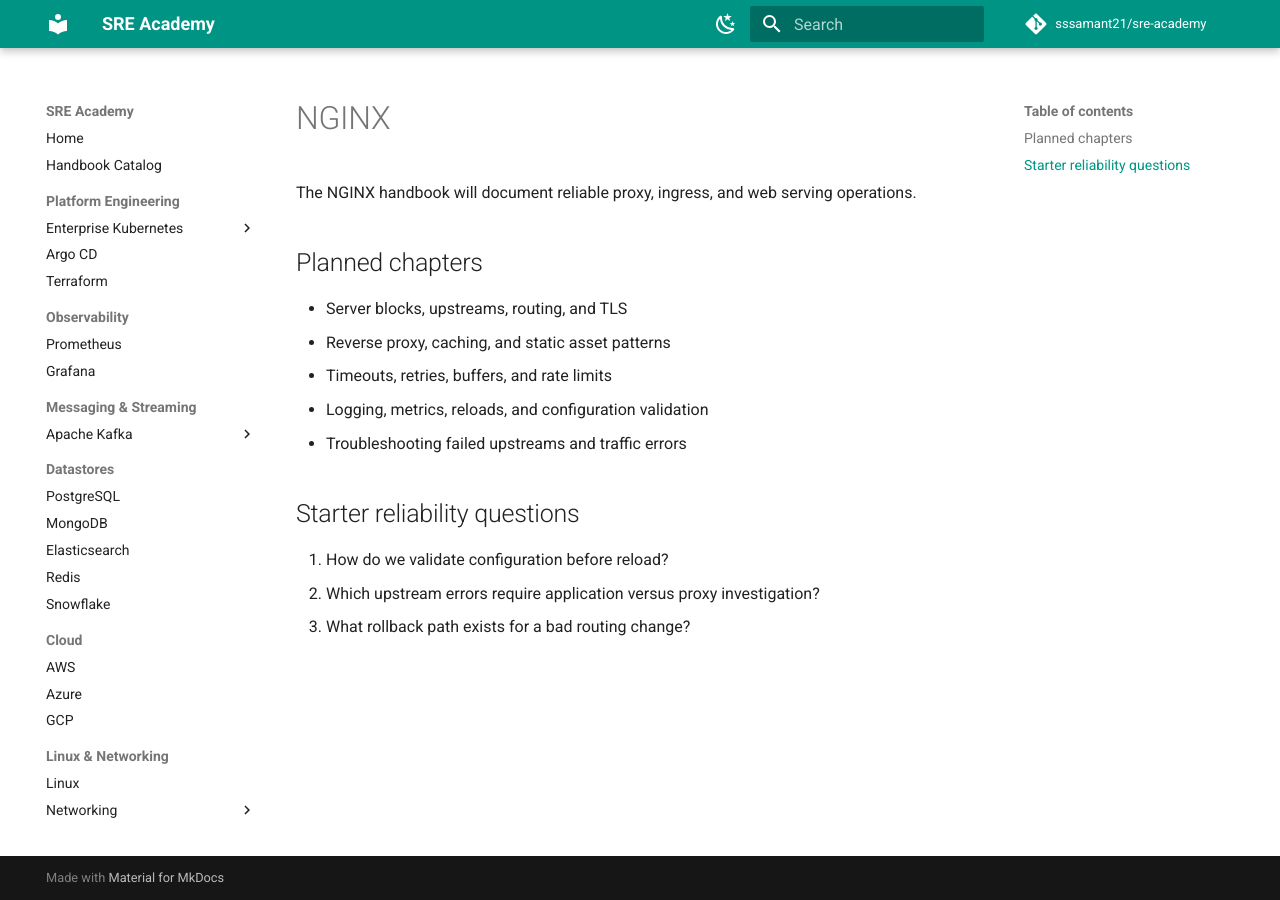
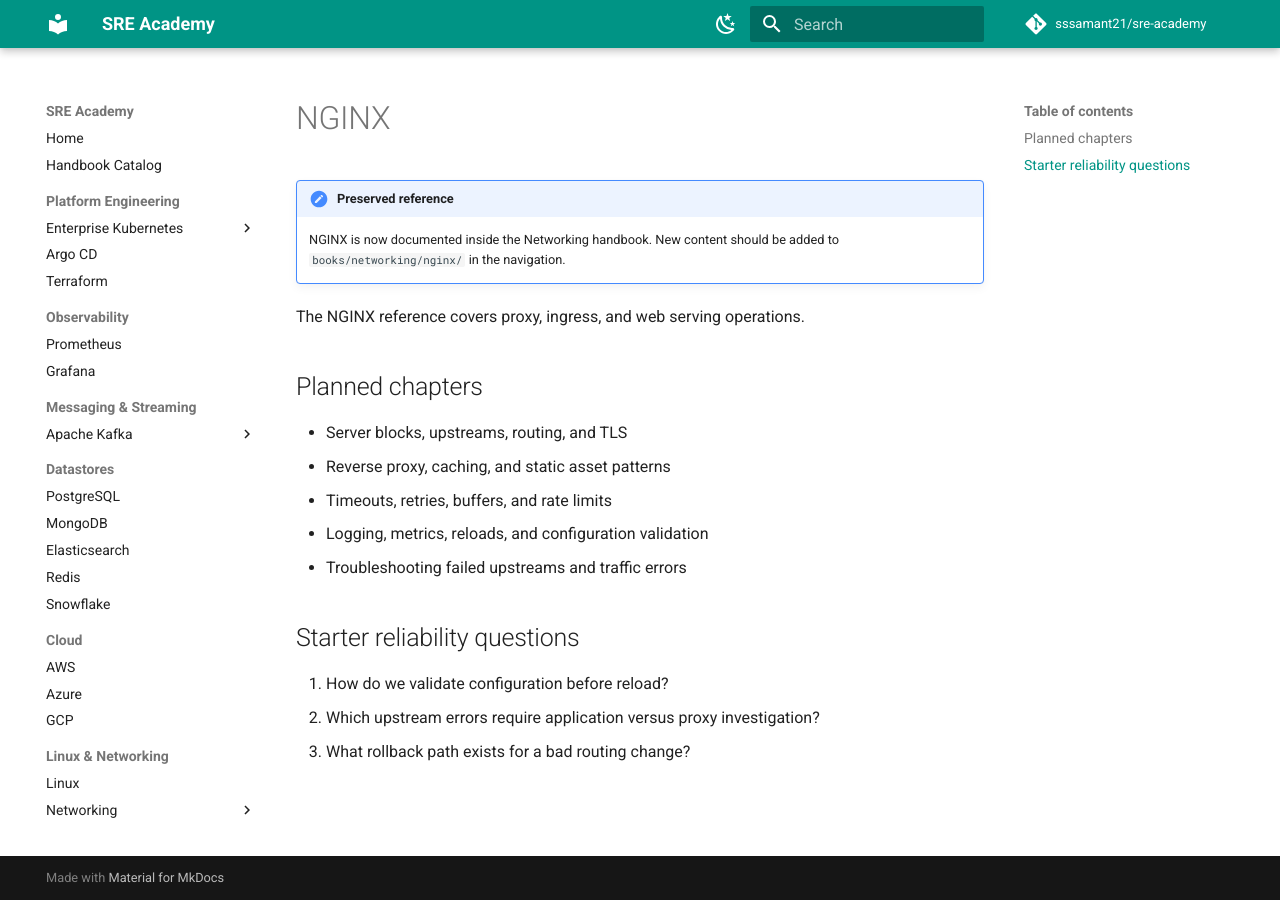
Before and after one commit to sssamant21/sre-academy, an MkDocs documentation site: the page built from docs/books/nginx/index.md, in a window 1280 px wide. Built offline with MkDocs 1.6.1 and Material for MkDocs 9.7.7, drawn with Linux system fonts in a browser that asks for light colours; comment, search, counter and statistics services are not loaded.

Commit message:
Mark legacy NGINX page as preserved reference

```diff
--- a/docs/books/nginx/index.md
+++ b/docs/books/nginx/index.md
@@ -1,6 +1,9 @@
 # NGINX
 
-The NGINX handbook will document reliable proxy, ingress, and web serving operations.
+!!! note "Preserved reference"
+    NGINX is now documented inside the Networking handbook. New content should be added to `books/networking/nginx/` in the navigation.
+
+The NGINX reference covers proxy, ingress, and web serving operations.
 
 ## Planned chapters
 
```
